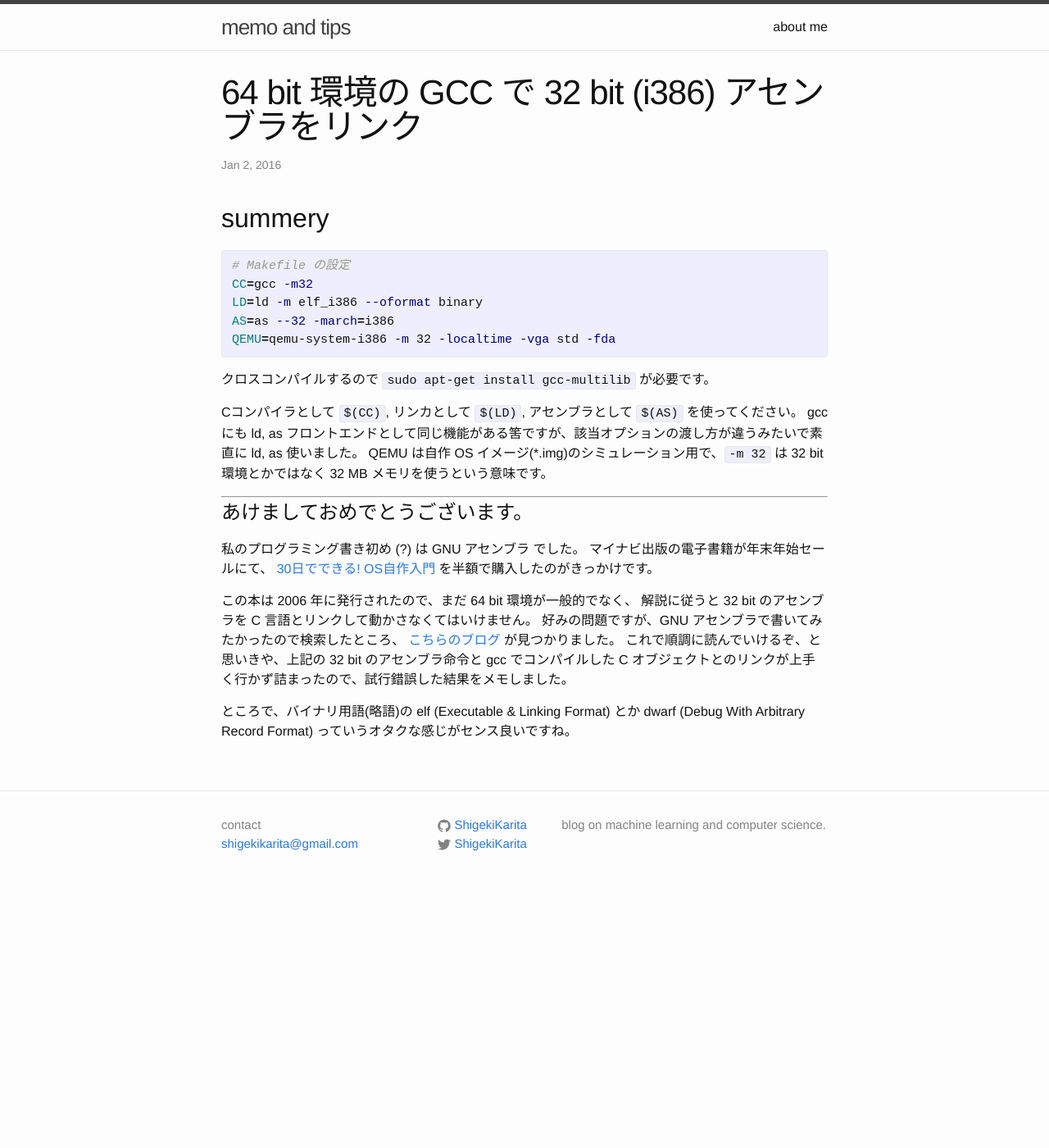
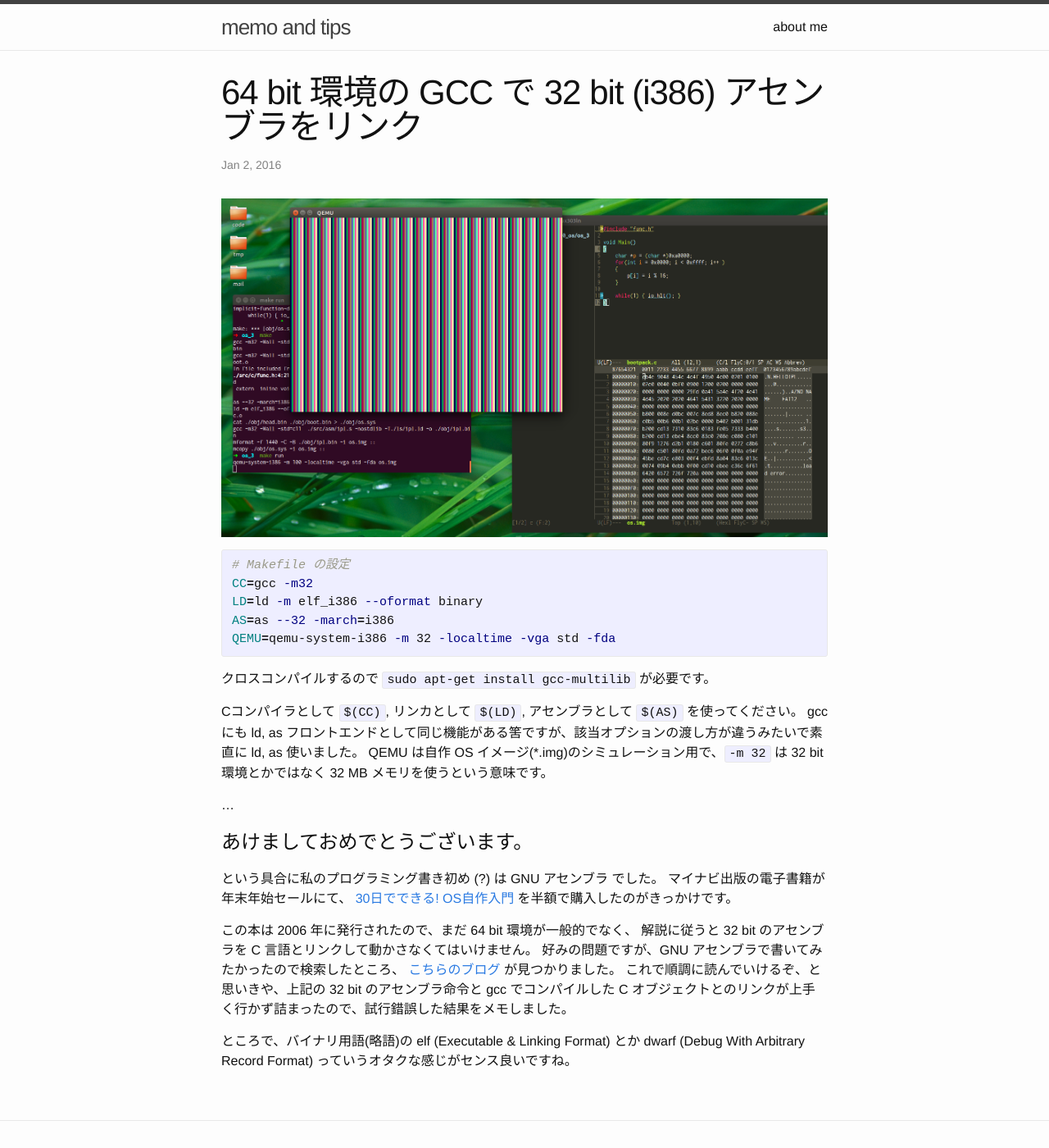
Before and after one commit to ShigekiKarita/shigekikarita.github.io, a Jekyll site: the page built from _posts/2016-01-02-017.md, in a window 1280 px wide and 1400 px high. Shown: the whole window at 82% size. Built offline with Jekyll 4.4.1, drawn with Linux system fonts in a browser that asks for light colours; comment, search, counter and statistics services are not loaded.

Commit message:
雑なコミット

```diff
--- a/_posts/2016-01-02-017.md
+++ b/_posts/2016-01-02-017.md
@@ -4,7 +4,8 @@
 comments: true
 ---
 
-## summery
+![30os](/assets/30os.png)
+
 
 {% highlight make %}
 # Makefile の設定
@@ -21,11 +22,11 @@
 QEMU は自作 OS イメージ(*.img)のシミュレーション用で、`-m 32` は 32 bit 環境とかではなく 32 MB メモリを使うという意味です。
 
 
----
+...
 
 # あけましておめでとうございます。
 
-私のプログラミング書き初め (?) は GNU アセンブラ でした。
+という具合に私のプログラミング書き初め (?) は GNU アセンブラ でした。
 マイナビ出版の電子書籍が年末年始セールにて、
 [30日でできる! OS自作入門](http://tatsu-zine.com/books/make-your-own-os-in30days)
 を半額で購入したのがきっかけです。
```
Also changed, not shown: assets/30os.png (added).
